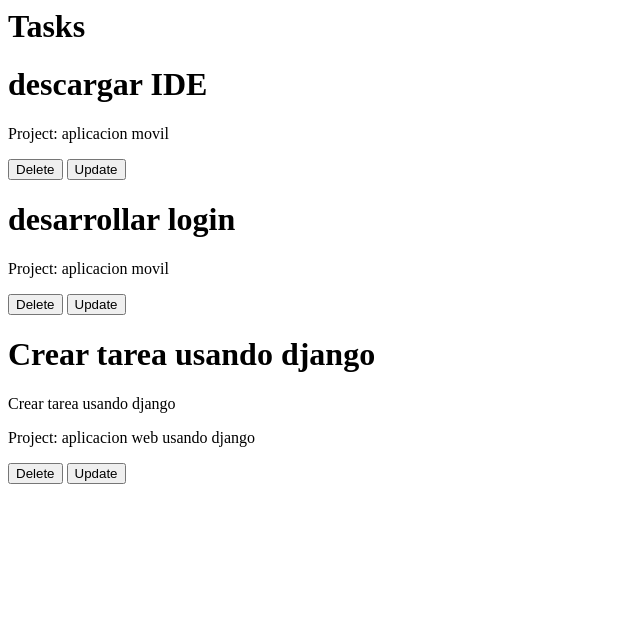
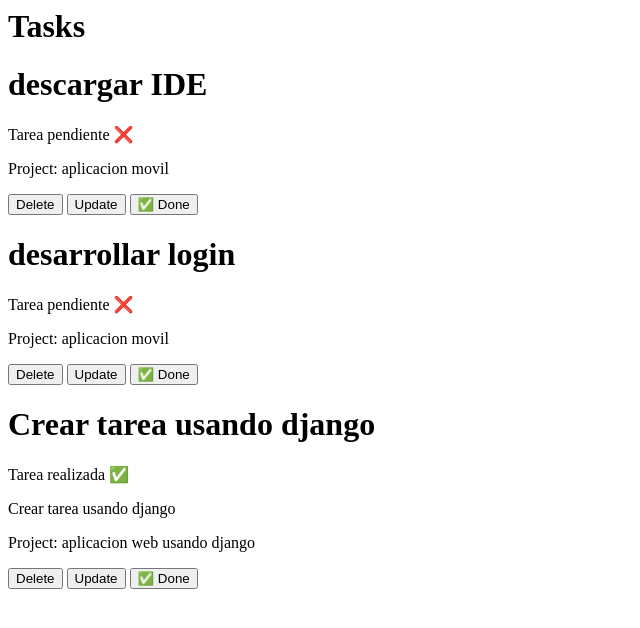
Before and after one commit to jadercaro/test-django, a Django app: page /tasks/ in a window 1280 px wide. Shown: the top 628 px of the page, without its empty margins (0-640 px from the left). Run offline with Django 5.2, Linux system fonts and the light colour scheme; data comes from the database, SQL or seed files in the repository; both versions use the stored data as it was after the commit.

Commit message:
jinjaConditional

```diff
--- a/myapp/models.py
+++ b/myapp/models.py
@@ -11,6 +11,7 @@ class Task(models.Model):
     title = models.CharField(max_length=200)
     description = models.TextField()
     project = models.ForeignKey(Project, on_delete=models.CASCADE)
+    done = models.BooleanField(default=False)
 
     def __str__(self):
         return self.title +" - " + self.project.name
--- a/myapp/templates/tasks.html
+++ b/myapp/templates/tasks.html
@@ -4,6 +4,12 @@
 
 <div>
     <h1> {{task.title}}</h1>
+    {% if task.done == False %}
+    <p>Tarea pendiente ❌</p>
+    {% else %}
+    <p> Tarea realizada ✅</p>
+    {% endif %}
+
     <p> {{task.description}}</p>
     <p> Project: {{task.project.name}}</p>
     <button>
@@ -12,5 +18,8 @@
     <button>
         Update
     </button>
+    <button>
+        ✅ Done
+    </button>
 </div>
 {% endfor %}
```
Also changed, not shown: db.sqlite3, myapp/migrations/0003_task_done.py (added).
